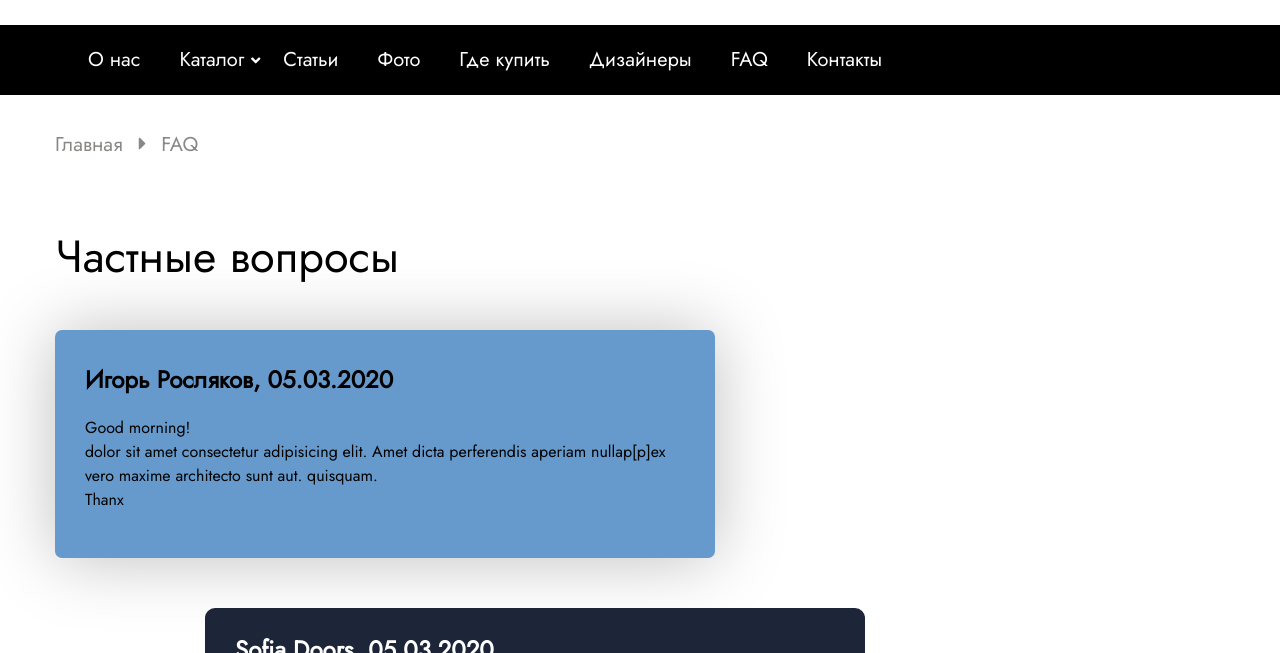
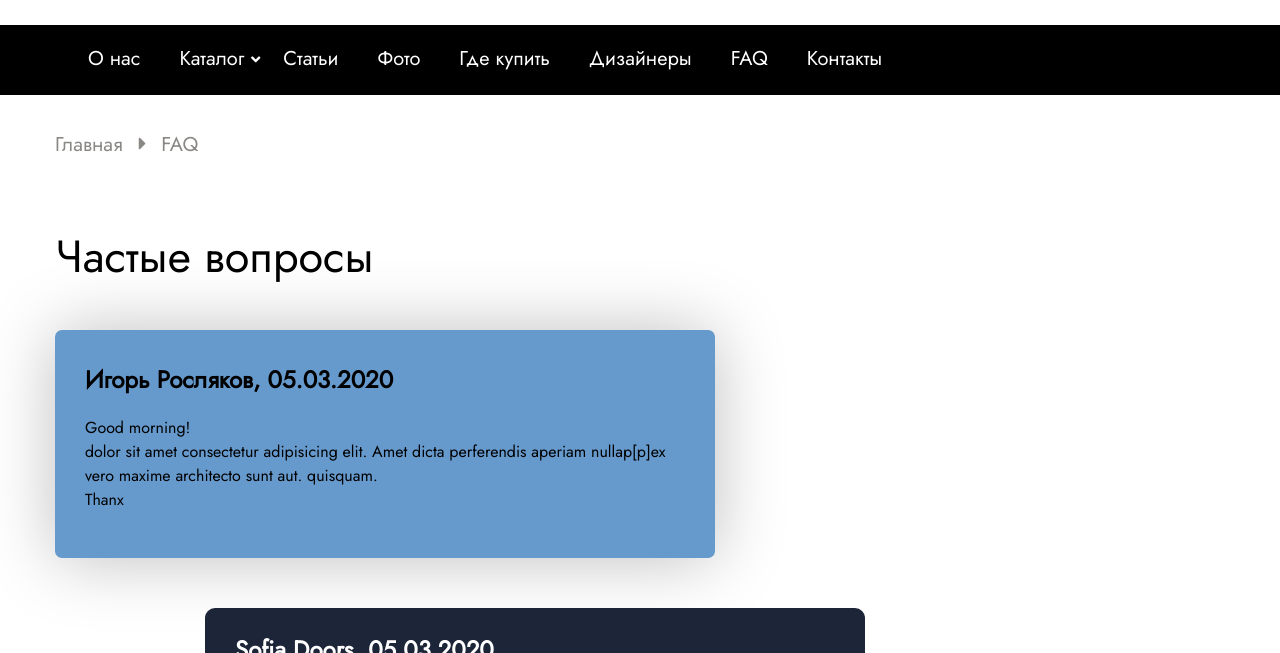
Before and after one commit to ches47/Sofa-Doors, a website: page app/questions.html in a window 1280 px wide. Shown: the part 147-800 px from the top of the page. Drawn offline with nearby package versions, Linux system fonts and the light colour scheme; a web font is replaced by a local one.

Commit message:
All pages --Refactor

```diff
--- a/app/js/main.js
+++ b/app/js/main.js
@@ -174,5 +174,6 @@ $(function(){
         e.preventDefault();
         $('.doors__main-block:hidden').slice(0, 3).slideDown();
       })
+
     })
 });
--- a/app/questions.html
+++ b/app/questions.html
@@ -138,7 +138,7 @@
     <section class="questions">
         <div class="container">
             <h2 class="questions-title">
-                Частные вопросы
+                Частые вопросы
             </h2>
             <div class="questions-chat">
 
@@ -202,7 +202,7 @@
                     <div class="inputBox">
                     <div class="inputBox__name">
                             <p>Ваше Имя</p>
-                            <input class="inputBox-name" type="text" placeholder="Игорь " required>
+                            <input class="inputBox-name" type="text" placeholder="Игорь" required>
                         </div>
                         <div class="inputBox__mail">
                             <p>E-mail</p>
--- a/app/scss/style.scss
+++ b/app/scss/style.scss
@@ -169,7 +169,7 @@
 .header__drop-down {
     position: relative;
     .drop-down__link {
-        height: 45px;
+        height: 47px;
         .fa-angle-down {
             position: absolute;
             bottom: 6px;
```
Also changed, not shown: app/ourContact.html (+2 -1 lines), app/payment.html (+1 -1 lines), app/css/style.min.css.
